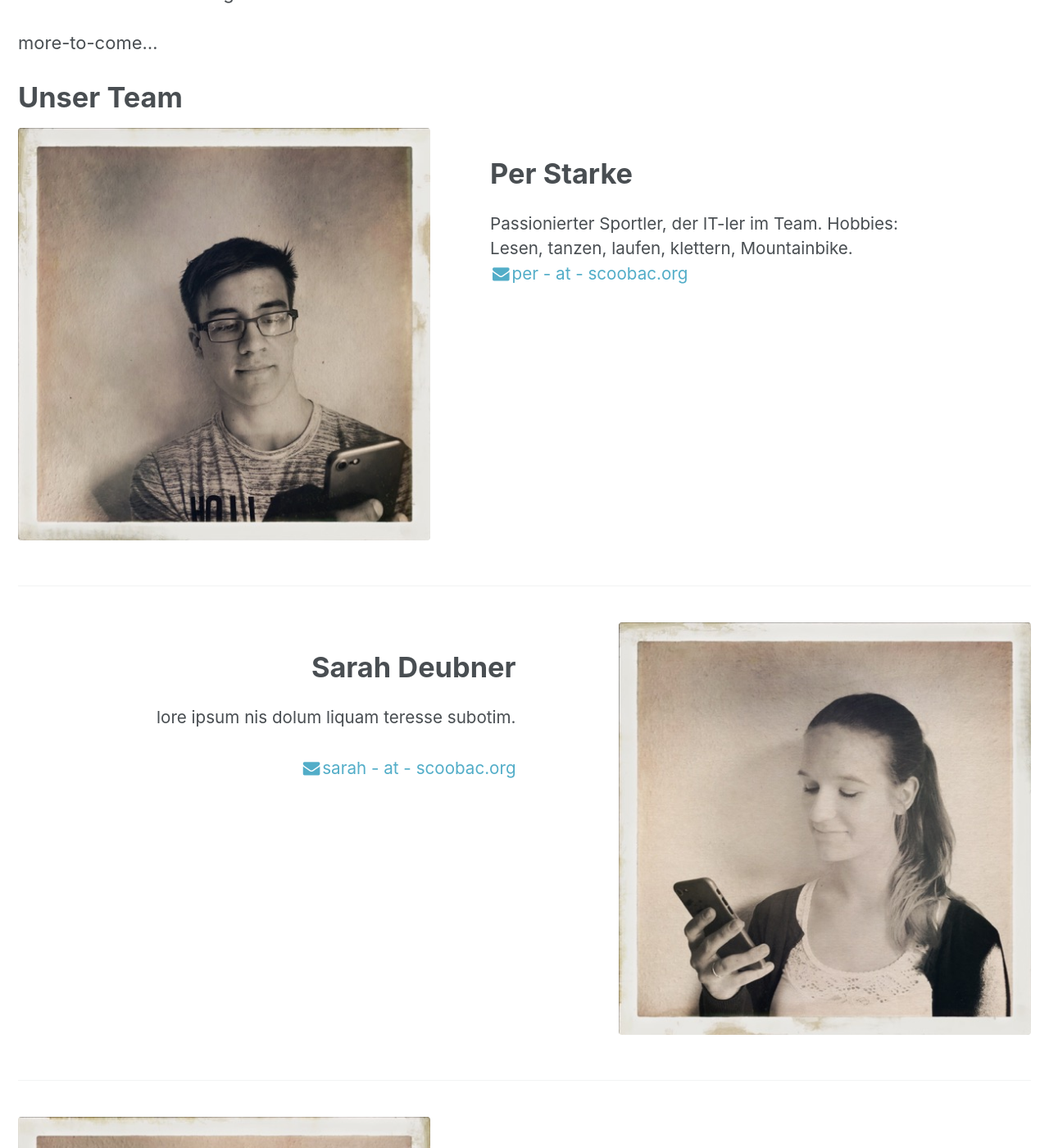
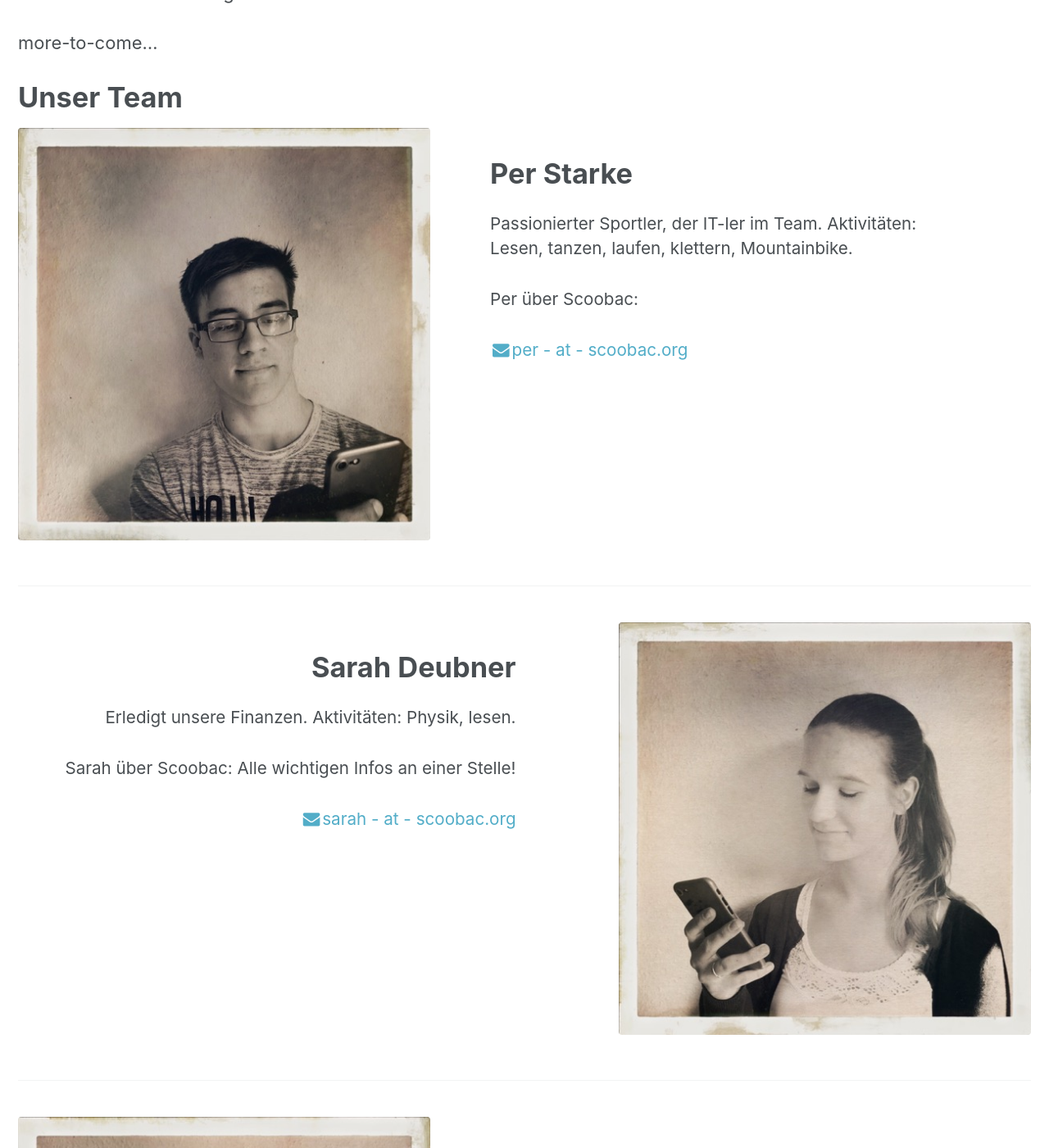
Before and after one commit to scoobac/scoobac-site, a Jekyll site: the page built from _pages/about.md, in a window 1280 px wide and 1400 px high, scrolled down 687 px. Shown: the whole window at 82% size. Built offline with Jekyll 4.4.1, drawn with Linux system fonts in a browser that asks for light colours; some of the changed text lies outside the part shown.

Commit message:
updated about

```diff
--- a/_pages/about.md
+++ b/_pages/about.md
@@ -8,38 +8,46 @@ excerpt: "**Wir vereinfachen<br>den Schulalltag**"
 
 
 feature_per:
-  - image_path: //assets/images/about/per_portrait.jpg
+  - image_path: /assets/images/about/per_portrait.jpg
     alt: "Per Starke"
     title: "Per Starke"
-    excerpt: 'Passionierter Sportler, der IT-ler im Team. Hobbies: Lesen, tanzen, laufen, klettern, Mountainbike.<br>[<i class="fa fa-fw fa-envelope"/>per - at - scoobac.org](mailto:per@scoobac.org)'
+    excerpt: 'Passionierter Sportler, der IT-ler im Team. Aktivitäten: Lesen, tanzen, laufen, klettern, Mountainbike.
+    <br><br>Per über Scoobac:
+    <br><br>[<i class="fa fa-fw fa-envelope"/>per - at - scoobac.org](mailto:per@scoobac.org)'
 
 
 feature_sarah:
  - image_path: /assets/images/about/sarah_portrait.jpg
    alt: Sarah Deubner
    title: Sarah Deubner
-   excerpt: 'lore ipsum nis dolum liquam teresse subotim. <br><br>[<i class="fa fa-fw fa-envelope"/>sarah - at - scoobac.org](mailto:sarah@scoobac.org)'
+   excerpt: 'Erledigt unsere Finanzen. Aktivitäten: Physik, lesen. <br>
+   <br>Sarah über Scoobac: Alle wichtigen Infos an einer Stelle!<br>
+   <br>[<i class="fa fa-fw fa-envelope"/>sarah - at - scoobac.org](mailto:sarah@scoobac.org)'
 
 
 feature_laetitia:
     - image_path: /assets/images/about/laetitia_portrait.jpg
       alt: Laetitia Breitenbach
       title: Laetitia Breitenbach
-      excerpt: 'lore ipsum nis dolum liquam teresse subotim. <br><br>[<i class="fa fa-fw fa-envelope"/>laetitia - at - scoobac.org](mailto:laetitia@scoobac.org)'
+      excerpt: 'lore ipsum nis dolum liquam teresse subotim.
+      <br><br>Laetitia über Scoobac: Schule soll Spaß machen.
+      <br><br>[<i class="fa fa-fw fa-envelope"/>laetitia - at - scoobac.org](mailto:laetitia@scoobac.org)'
 
 
 feature_milan:
    - image_path: /assets/images/about/milan_portrait.jpg
      alt: Milan Schaffrath
      title: Milan Schaffrath
-     excerpt: 'Unser Experte für Wirtschaft und Chemie. <br><br>[<i class="fa fa-fw fa-envelope"/>milan - at - scoobac.org](mailto:milan@scoobac.org)'
+     excerpt: 'Unser Experte für Wirtschaft und Chemie.
+     <br><br>Milan über Scoobac:
+     <br><br>[<i class="fa fa-fw fa-envelope"/>milan - at - scoobac.org](mailto:milan@scoobac.org)'
 
 feature_robert:
   - image_path: /assets/images/about/robert_portrait.jpg
     alt: Robert Amelung
     title: Robert Amelung
     excerpt: 'Unser Mann für Kommunikation. Aktivitäten: Rugby, Deutschunterricht für Flüchtlinge.<br>
-    <br>Sein Statement zu Scoobac: Wir wissen genau, was Schüler brauchen und liefern genau diesen Service.
+    <br>Robert über Scoobac: Wir wissen genau, was Schüler brauchen und liefern genau diesen Service.
     <br><br>[<i class="fa fa-fw fa-envelope"/>robert - at - scoobac.org](mailto:robert@scoobac.org)'
 
 
```
